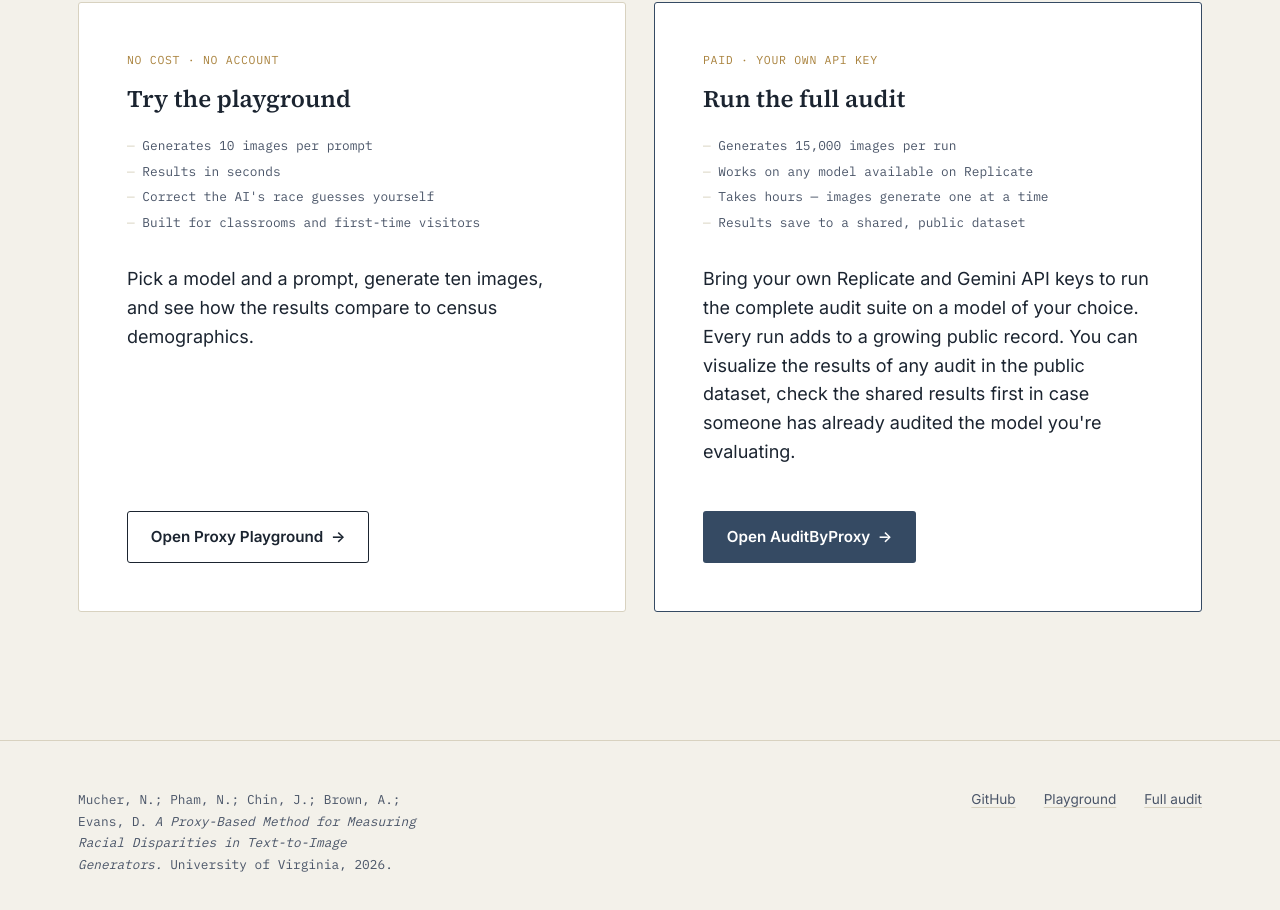
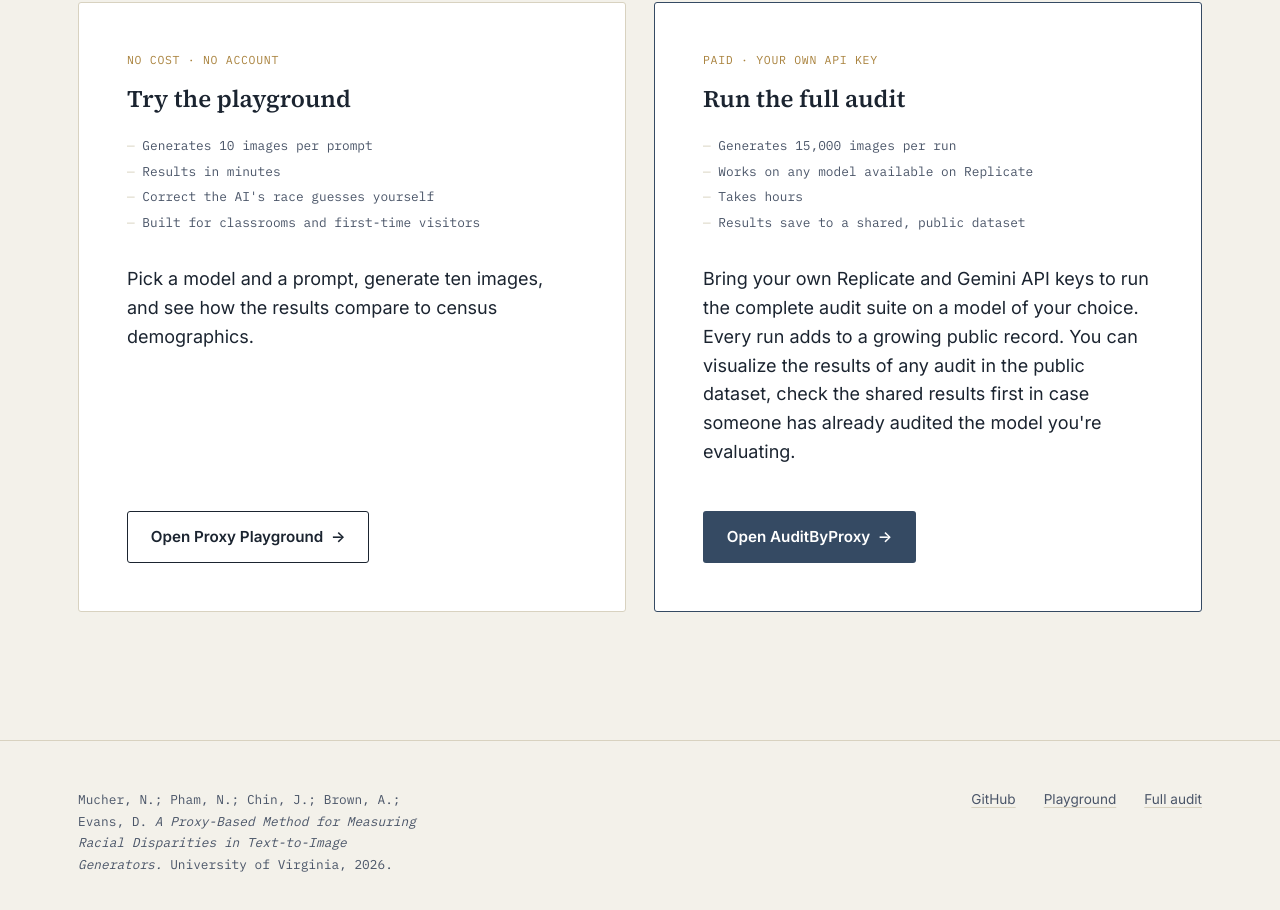
Before and after one commit to proxyaudit/proxyaudit.github.io, a plain HTML site: page index.html in a window 1280 px wide. Shown: the part 3022-3932 px from the top of the page. Drawn offline with Linux system fonts and the light colour scheme.

Commit message:
Change result generation time from seconds to minutes

```diff
--- a/index.html
+++ b/index.html
@@ -131,7 +131,7 @@
             <h3>Try the playground</h3>
             <ul class="path-facts">
               <li>Generates 10 images per prompt</li>
-              <li>Results in seconds</li>
+              <li>Results in minutes</li>
               <li>Correct the AI's race guesses yourself</li>
               <li>Built for classrooms and first-time visitors</li>
             </ul>
@@ -145,7 +145,7 @@
             <ul class="path-facts">
               <li>Generates 15,000 images per run</li>
               <li>Works on any model available on Replicate</li>
-              <li>Takes hours &mdash; images generate one at a time</li>
+              <li>Takes hours </li>
               <li>Results save to a shared, public dataset</li>
             </ul>
             <p>Bring your own Replicate and Gemini API keys to run the complete audit suite on a model of your choice. Every run adds to a growing public record. You can visualize the results of any audit in the public dataset, check the shared results first in case someone has already audited the model you're evaluating.</p>
```
